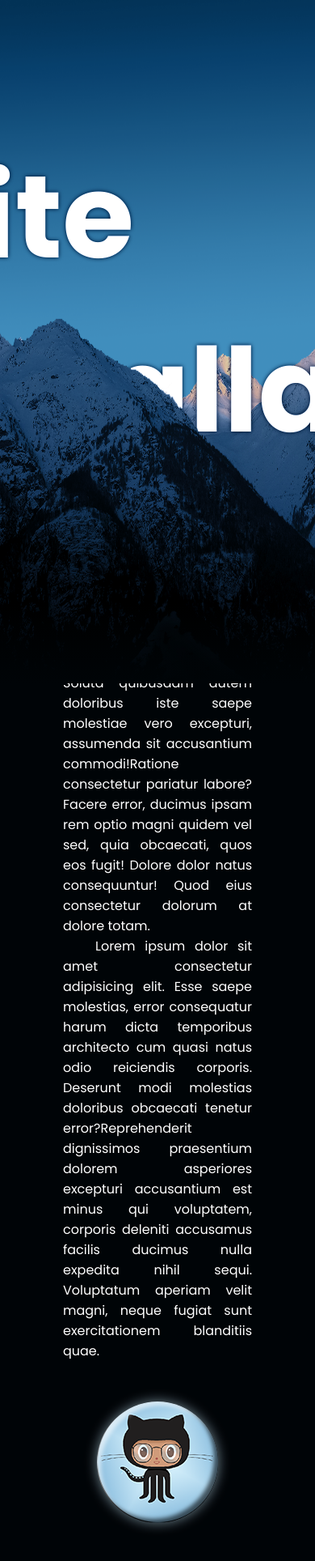
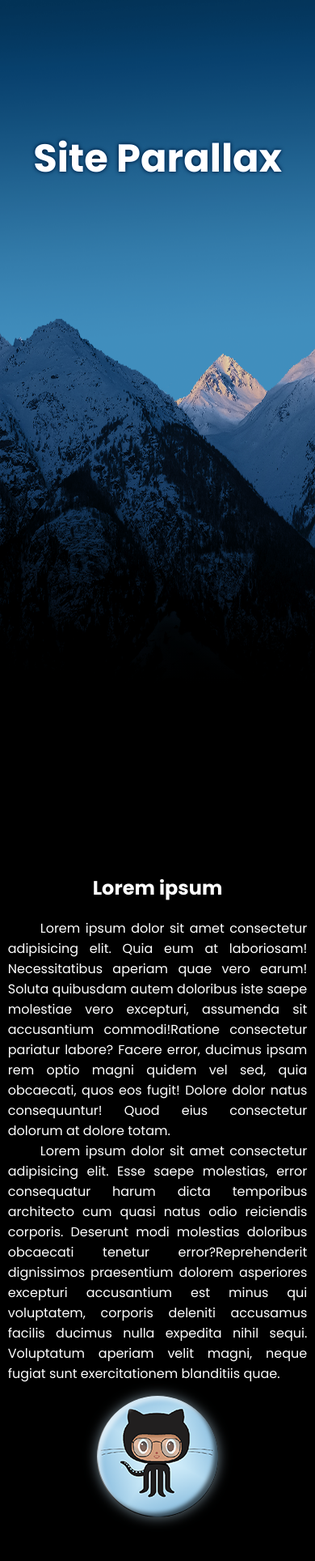
Before and after one commit to odraudep/site-parallax, a plain HTML site: page index.html in a window 390 px wide. Shown: the top 1928 px of the page at 81% size. Drawn offline with Linux system fonts and the light colour scheme.

Commit message:
add media and some effects

```diff
--- a/index.html
+++ b/index.html
@@ -5,10 +5,12 @@
     <meta name="viewport" content="width=device-width, initial-scale=1.0">
     <title>Site Parallax</title>
     <link rel="stylesheet" href="style.css">
+    <link rel="stylesheet" href="media.css">
 </head>
 <body>
 
     <header>
+        <!-- https://www.pexels.com/@kasuma -->
         <img src="images/sky.png" alt="céu" id="sky">
         <img src="images/bmount.png" alt="montanha de trás" id="bmount">
         <img src="images/fmount.png" alt="montanha da frente" id="fmount">
@@ -34,7 +36,9 @@
 
             </div>
         </div>
+
     </section>
+
 
     <script src="script.js"></script>
 
--- /dev/null
+++ b/media.css
@@ -0,0 +1,47 @@
+@media (max-width: 950px) {
+    #txt {
+        font-size: 7em;
+    }
+}
+
+@media (max-width: 765px) {
+    #txt {
+        font-size: 6em;
+    }
+
+    .area {
+        width: 95%;
+    }
+}
+
+@media (max-width: 633px) {
+    #txt {
+        font-size: 5em;
+    }
+}
+
+@media (max-width: 535px) {
+    #txt {
+        font-size: 4em;
+    }
+
+    section {
+        height: 130vh;
+    }
+}
+
+@media (max-width: 430px) {
+    #txt {
+        font-size: 3em;
+    }
+
+    section {
+        height: 150vh;
+    }
+}
+
+@media (max-width: 325px) {
+    * {
+        display: none;
+    }
+}
--- a/script.js
+++ b/script.js
@@ -1,9 +1,10 @@
-// header script
+// header var
 let sky = document.querySelector('#sky')
 let bmount = document.querySelector('#bmount')
 let fmount = document.querySelector('#fmount')
 let txt = document.querySelector('#txt')
-
+// octocat var
+let div_img = document.querySelector('#img')
 
 window.addEventListener('scroll', function() {
     let value = window.scrollY
@@ -19,12 +20,15 @@ window.addEventListener('scroll', function() {
 
     if (value >= 600) {
         area.classList.remove('hide')
+        // deixa o octocat img visivel
+        setTimeout(function(){
+            div_img.style.opacity = 1
+        }, 650)
     }
 })
 
 // githpic
 let img = document.querySelector('.hover')
-let div_img = document.querySelector('#img')
 
 img.addEventListener('mouseover', hapart)
 img.addEventListener('mouseout', desp)
@@ -48,3 +52,15 @@ setInterval(function() {
         gitpic.src = 'images/gitpic.png'
     }, 100) // tempo de olhos fechados
 }, 3000)
+
+// viewport
+window.addEventListener('resize', function() {
+    let vh = window.innerWidth
+
+    console.log(vh)
+    console.log(typeof vh)
+
+    if (vh <= 325) {
+        alert('[ERRO] Dispositivo muito pequeno')
+    }
+})
--- a/style.css
+++ b/style.css
@@ -8,11 +8,13 @@
 }
 
 body {
+    position: relative;
     color: white;
-    background-color: #000407;
+    background-color: #000;
     height: 2000px;
 }
 
+/* header */
 header {
     width: 100%;
     height: 100vh;
@@ -27,9 +29,9 @@ header::after {
     width: 100%;
     height: 100px;
     position: absolute;
-    bottom: 0;
+    bottom: 0px;
     left: 0;
-    background: linear-gradient(to top, #000407, transparent);
+    background: linear-gradient(to top, #000, transparent);
     z-index: 100000;
 }
 
@@ -70,6 +72,7 @@ header img {
     z-index: 1;
 }
 
+/* section */
 section {
     width: 100%;
     height: 100vh;
@@ -77,10 +80,11 @@ section {
     display: flex;
     justify-content: center;
     align-items: center;
+    border-bottom: 1px solid #cecece;
 }
 
 .area {
-    width: 60%;
+    width: 65%;
     position: absolute;
     text-align: justify;
     transition: .8s;
@@ -103,9 +107,10 @@ section {
 #img {
     width: 150px;
     height: 150px;
-    margin: 50px auto 0;
+    margin: 15px auto 0;
     position: relative;
-    transition: .4s;
+    transition: transform .5s, opacity 2s;
+    opacity: 0;
 }
 
 .up {
```
